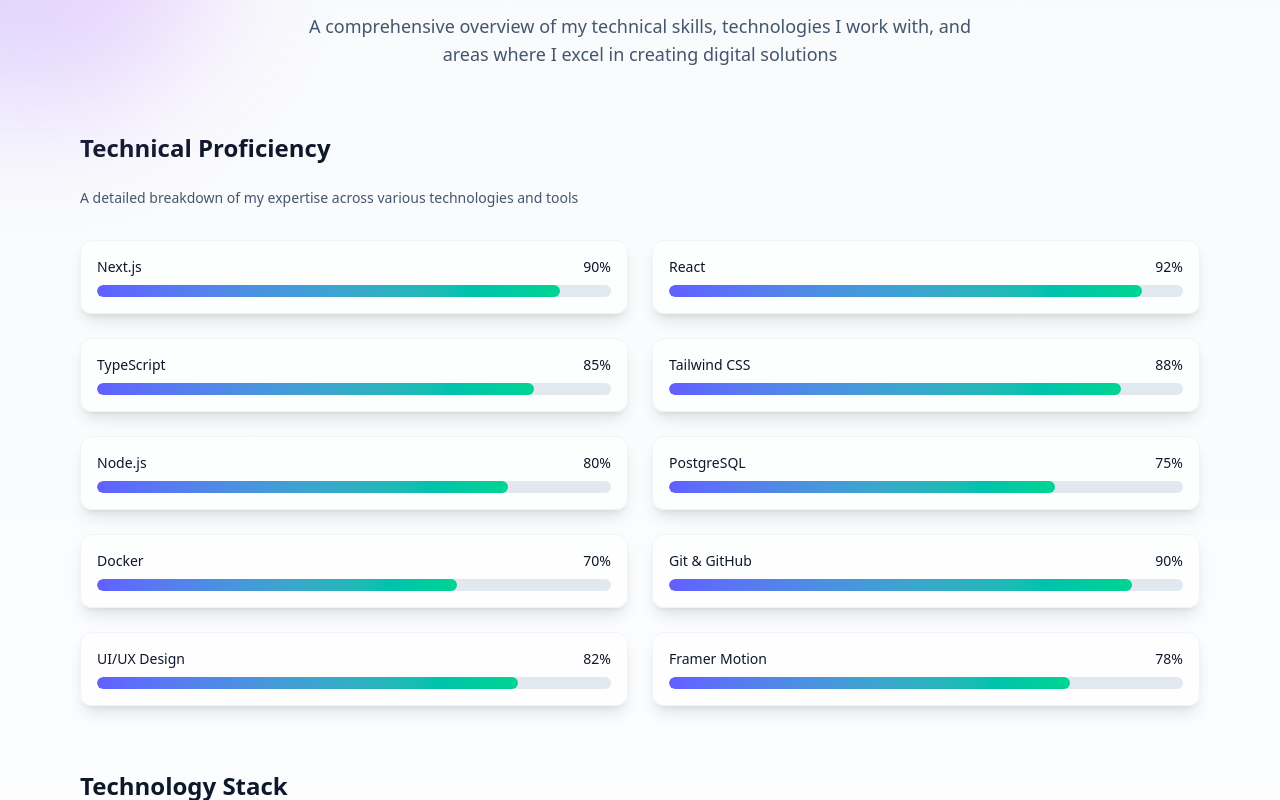
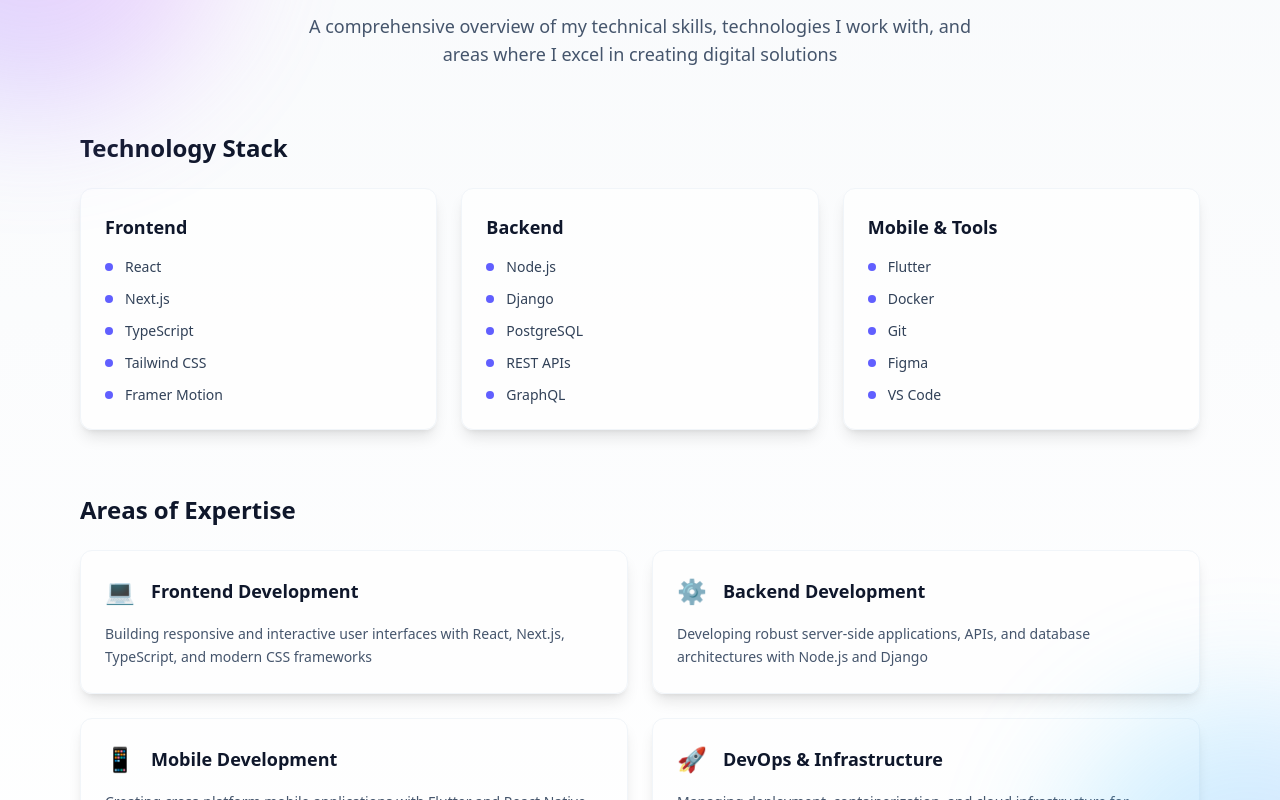
Before and after one commit to termuze0/portfolio1, a Next.js app in the folder myportfolio/: page / in a window 1280 px wide. Shown: the part 940-1740 px from the top of the page. Built offline with nearby package versions, Linux system fonts and the light colour scheme.

Commit message:
remove skilld

```diff
--- a/myportfolio/src/components/About.tsx
+++ b/myportfolio/src/components/About.tsx
@@ -4,18 +4,6 @@
 import { motion, Variants } from "framer-motion";
 
 
-const skills = [
-  { name: "Next.js", level: 90 },
-  { name: "React", level: 92 },
-  { name: "TypeScript", level: 85 },
-  { name: "Tailwind CSS", level: 88 },
-  { name: "Node.js", level: 80 },
-  { name: "PostgreSQL", level: 75 },
-  { name: "Docker", level: 70 },
-  { name: "Git & GitHub", level: 90 },
-  { name: "UI/UX Design", level: 82 },
-  { name: "Framer Motion", level: 78 },
-];
 
 const technicalSkills = [
   {
@@ -75,61 +63,6 @@
       animate="animate"
       className="absolute -bottom-32 -right-40 w-96 h-96 bg-gradient-to-br from-cyan-300 via-blue-400 to-indigo-400 rounded-full blur-3xl opacity-25"
     />
-  );
-}
-
-function Skills() {
-  return (
-    <section className="mt-8">
-      <motion.h3
-        variants={fadeUp}
-        initial="hidden"
-        whileInView="visible"
-        viewport={{ once: true }}
-        className="text-2xl font-bold text-slate-900 dark:text-white mb-6"
-      >
-        Technical Proficiency
-      </motion.h3>
-      <motion.p
-        variants={fadeUp}
-        custom={0.2}
-        initial="hidden"
-        whileInView="visible"
-        viewport={{ once: true }}
-        className="text-sm text-slate-600 dark:text-slate-400 mb-8"
-      >
-        A detailed breakdown of my expertise across various technologies and tools
-      </motion.p>
-
-      <div className="grid grid-cols-1 sm:grid-cols-2 gap-6">
-        {skills.map((s, i) => (
-          <motion.div
-            key={s.name}
-            variants={fadeUp}
-            custom={i * 0.05}
-            initial="hidden"
-            whileInView="visible"
-            viewport={{ once: true }}
-            className="p-4 rounded-xl bg-white/70 dark:bg-slate-800/60 shadow-lg border border-slate-100 dark:border-slate-700"
-          >
-            <div className="flex justify-between text-sm font-medium text-slate-900 dark:text-white mb-2">
-              <span>{s.name}</span>
-              <span>{s.level}%</span>
-            </div>
-            <div className="h-3 w-full bg-slate-200 dark:bg-slate-700 rounded-full overflow-hidden">
-              <motion.div
-                variants={skillBar}
-                custom={s.level}
-                initial="hidden"
-                whileInView="visible"
-                viewport={{ once: true }}
-                className="h-full bg-gradient-to-r from-indigo-500 to-emerald-400 rounded-full"
-              />
-            </div>
-          </motion.div>
-        ))}
-      </div>
-    </section>
   );
 }
 
@@ -282,7 +215,7 @@
         </motion.div>
 
         <div className="space-y-16">
-          <Skills />
+
           <TechnologyStack />
           <Expertise />
         </div>
```
